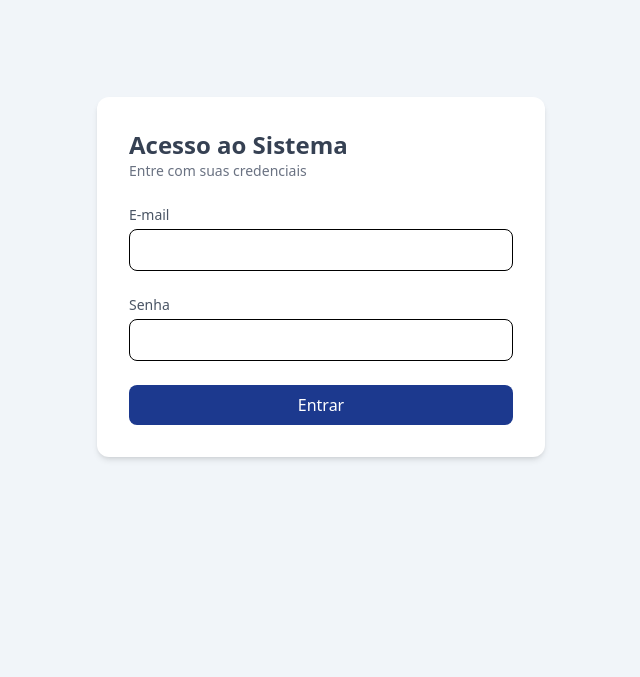
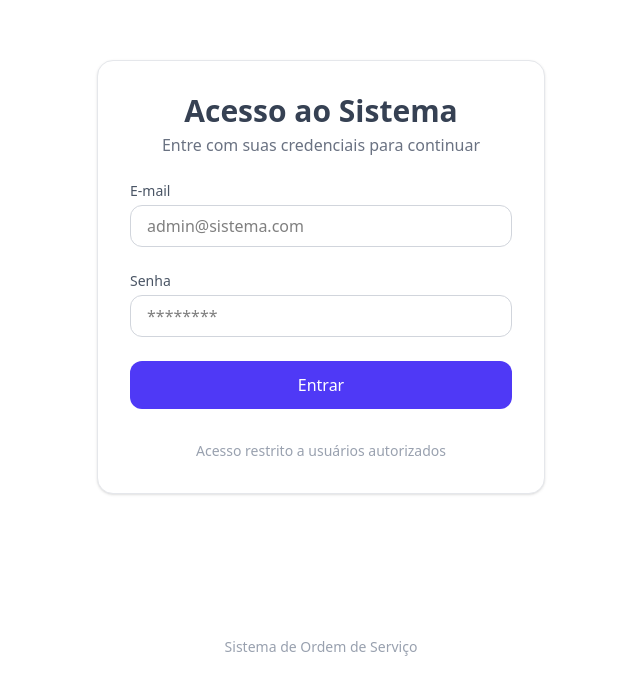
Before and after one commit to DavisonRodriguesB/OrdemDeServico-Angular, an Angular app: page /login in a window 1280 px wide. Shown: the part 123-800 px from the top of the page, without its empty margins (319-959 px from the left). Built offline with nearby package versions, Linux system fonts and the light colour scheme.

Commit message:
ajustes em layout de header e login

```diff
--- a/src/app/core/auth/auth.service.ts
+++ b/src/app/core/auth/auth.service.ts
@@ -8,9 +8,9 @@ export type UserRole = 'ADMIN' | 'SUPERVISOR' | 'OPERADOR';
 export class AuthService {
 
   private readonly ADMIN_USER = {
-    nome: 'Administrador',
-    email: 'admin@sistema.com',
-    password: '123456',
+    nome: 'Davo',
+    email: 'davo@sistema.com',
+    password: '@123456',
     role: 'ADMIN' as UserRole,
   };
 
@@ -22,7 +22,7 @@ export class AuthService {
     localStorage.setItem(
       'user',
       JSON.stringify({
-        name: 'Administrador',
+        name: this.ADMIN_USER.nome,
         email,
         role: this.ADMIN_USER.role,
       })
@@ -46,7 +46,7 @@ export class AuthService {
     return user ? JSON.parse(user).role : null;
   }
 
-  getUser() {
+  getUser(): { name: string; email: string; role: string } | null {
     const user = localStorage.getItem('user');
     return user ? JSON.parse(user) : null;
   }
--- a/src/app/core/layout/header/header.html
+++ b/src/app/core/layout/header/header.html
@@ -4,34 +4,69 @@
     Sistema de Ordem de Serviço
   </h1>
 
-  <div class="flex items-center gap-3 cursor-pointer select-none" (click)="toggleMenu()">
+  <!-- Usuário -->
+  <div class="relative flex items-center gap-3 cursor-pointer" (click)="toggleMenu()">
+
     <span class="text-sm text-gray-700">
-      Olá, {{ user?.name }}
+      Olá, <strong>{{ user?.name }}</strong>
     </span>
 
+    <!-- Ícone -->
+    <div>
       <svg class="w-5 h-5 text-gray-700" fill="none" stroke="currentColor" stroke-width="2"
          viewBox="0 0 24 24">
       <path stroke-linecap="round" stroke-linejoin="round"
         d="M15.75 6a3.75 3.75 0 1 1-7.5 0 3.75 3.75 0 0 1 7.5 0ZM4.501 20.118a7.5 7.5 0 0 1 14.998 0A17.933 17.933 0 0 1 12 21.75c-2.676 0-5.216-.584-7.499-1.632Z" />
       </svg>
+
     </div>
 
     <!-- Dropdown -->
     <div
       *ngIf="menuOpen"
-    class="absolute right-8 top-16 w-56 bg-white rounded-lg shadow-lg border z-50"
+      class="absolute right-1 top-8 w-60 bg-white rounded-xl shadow-xl border border-gray-200 z-50 overflow-hidden"
     >
-    <div class="p-4 border-b">
-      <p class="font-semibold text-gray-800">{{ user?.name }}</p>
-      <p class="text-sm text-gray-500">{{ user?.email }}</p>
+
+      <!-- Header do card -->
+      <div class="px-4 py-3 border-b bg-gray-50">
+        <p class="text-sm font-semibold text-gray-800">
+          {{ user?.name }}
+        </p>
+        <p class="text-xs text-gray-500">
+          {{ user?.email }}
+        </p>
+        <span
+          class="inline-block mt-2 px-2 py-0.5 text-xs rounded bg-blue-100 text-blue-800"
+        >
+          {{ user?.role }}
+        </span>
       </div>
 
+      <!-- Ações -->
       <button
         (click)="logout()"
-      class="w-full text-left px-4 py-3 text-sm text-red-600 hover:bg-red-50"
+        class="w-full flex items-center gap-3 px-4 py-3
+              text-sm text-red-600 hover:bg-red-50 transition"
       >
-      Sair do sistema
+        <svg
+          xmlns="http://www.w3.org/2000/svg"
+          fill="none"
+          viewBox="0 0 24 24"
+          stroke-width="1.5"
+          stroke="currentColor"
+          class="w-5 h-5"
+        >
+          <path
+            stroke-linecap="round"
+            stroke-linejoin="round"
+            d="M15.75 9V5.25A2.25 2.25 0 0 0 13.5 3h-6a2.25 2.25 0 0 0-2.25 2.25v13.5A2.25 2.25 0 0 0 7.5 21h6a2.25 2.25 0 0 0 2.25-2.25V15M12 9l-3 3m0 0 3 3m-3-3h12.75"
+          />
+        </svg>
+
+        <span>Sair do sistema</span>
       </button>
+
+    </div>
   </div>
 
 </header>
--- a/src/app/core/layout/header/header.ts
+++ b/src/app/core/layout/header/header.ts
@@ -1,6 +1,12 @@
-import { Component, OnInit } from '@angular/core';
+import {
+  Component,
+  OnInit,
+  HostListener,
+  ElementRef,
+} from '@angular/core';
 import { CommonModule } from '@angular/common';
 import { Router } from '@angular/router';
+
 import { AuthService } from '../../auth/auth.service';
 
 @Component({
@@ -11,15 +17,25 @@ import { AuthService } from '../../auth/auth.service';
 })
 export class HeaderComponent implements OnInit {
 
-  user: any = null;
+  user: {
+    name: string;
+    email: string;
+    role: string;
+  } | null = null;
+
   menuOpen = false;
 
   constructor(
     private authService: AuthService,
-    private router: Router
+    private router: Router,
+    private elementRef: ElementRef
   ) {}
 
   ngOnInit(): void {
+    this.loadUser();
+  }
+
+  private loadUser(): void {
     this.user = this.authService.getUser();
   }
 
@@ -31,4 +47,12 @@ export class HeaderComponent implements OnInit {
     this.authService.logout();
     this.router.navigate(['/login']);
   }
+
+  /** Fecha o menu ao clicar fora */
+  @HostListener('document:click', ['$event'])
+  onClickOutside(event: MouseEvent): void {
+    if (!this.elementRef.nativeElement.contains(event.target)) {
+      this.menuOpen = false;
+    }
+  }
 }
--- a/src/app/features/auth/pages/login/login.html
+++ b/src/app/features/auth/pages/login/login.html
@@ -1,45 +1,109 @@
+<div class="flex items-center min-h-screen bg-white">
+  <div class="container mx-auto">
+    <div class="max-w-md mx-auto my-10">
+
+      <!-- Card -->
+      <div class="bg-white border border-gray-200 rounded-2xl shadow-sm p-8">
+
+        <!-- Título -->
+        <div class="text-center mb-6">
+          <h1 class="text-3xl font-semibold text-gray-700">
+            Acesso ao Sistema
+          </h1>
+          <p class="text-gray-500 mt-1">
+            Entre com suas credenciais para continuar
+          </p>
+        </div>
+
+        <!-- Form -->
         <form
           [formGroup]="form"
           (ngSubmit)="entrar()"
-  class="min-h-screen flex items-center justify-center bg-slate-100"
+          class="space-y-6"
         >
-  <div class="bg-white p-8 rounded-xl shadow-md w-full max-w-md space-y-6">
 
+          <!-- Email -->
           <div>
-      <h1 class="text-2xl font-bold text-gray-700">Acesso ao Sistema</h1>
-      <p class="text-gray-500 text-sm">
-        Entre com suas credenciais
+            <label class="block mb-1 text-sm text-gray-600">
+              E-mail
+            </label>
+
+            <input
+              type="email"
+              formControlName="email"
+              placeholder="admin@sistema.com"
+              class="w-full px-4 py-2
+                     border border-gray-300
+                     rounded-xl
+                     focus:outline-none
+                     focus:ring-2 focus:ring-indigo-200"
+            />
+
+            <p
+              *ngIf="form.get('email')?.touched && form.get('email')?.invalid"
+              class="text-sm text-red-500 mt-1"
+            >
+              Informe um e-mail válido
             </p>
           </div>
 
+          <!-- Senha -->
           <div>
-      <label class="block text-sm text-gray-600 mb-1">E-mail</label>
-      <input
-        type="email"
-        formControlName="email"
-        class="w-full px-4 py-2 border rounded-lg focus:ring-2 focus:ring-blue-500"
-      />
-    </div>
+            <label class="block mb-1 text-sm text-gray-600">
+              Senha
+            </label>
 
-    <div>
-      <label class="block text-sm text-gray-600 mb-1">Senha</label>
             <input
               type="password"
               formControlName="password"
-        class="w-full px-4 py-2 border rounded-lg focus:ring-2 focus:ring-blue-500"
+              placeholder="********"
+              class="w-full px-4 py-2
+                     border border-gray-300
+                     rounded-xl
+                     focus:outline-none
+                     focus:ring-2 focus:ring-indigo-200"
             />
+
+            <p
+              *ngIf="form.get('password')?.touched && form.get('password')?.invalid"
+              class="text-sm text-red-500 mt-1"
+            >
+              Senha é obrigatória
+            </p>
           </div>
 
-    <p *ngIf="error" class="text-red-500 text-sm">
+          <!-- Erro -->
+          <p
+            *ngIf="error"
+            class="text-sm text-red-600 text-center"
+          >
             {{ error }}
           </p>
 
+          <!-- Botão -->
           <button
             type="submit"
-      class="w-full py-2 bg-blue-900 text-white rounded-lg hover:bg-blue-800"
+            class="w-full py-3
+                   bg-indigo-600 text-white
+                   rounded-xl
+                   hover:bg-indigo-700
+                   transition"
           >
             Entrar
           </button>
 
+          <!-- Info -->
+          <p class="text-sm text-center text-gray-400 pt-2">
+            Acesso restrito a usuários autorizados
+          </p>
+
+        </form>
       </div>
-</form>
+    </div>
+  </div>
+</div>
+
+<!-- Footer -->
+<div class="fixed bottom-5 w-full text-center text-gray-400 text-sm">
+  Sistema de Ordem de Serviço
+</div>
```
Lines whose indentation alone changed are shown as unchanged.
